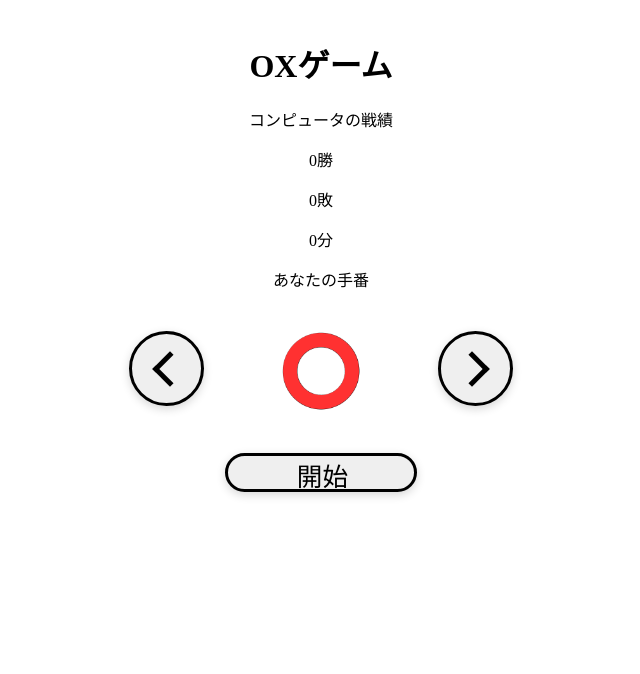
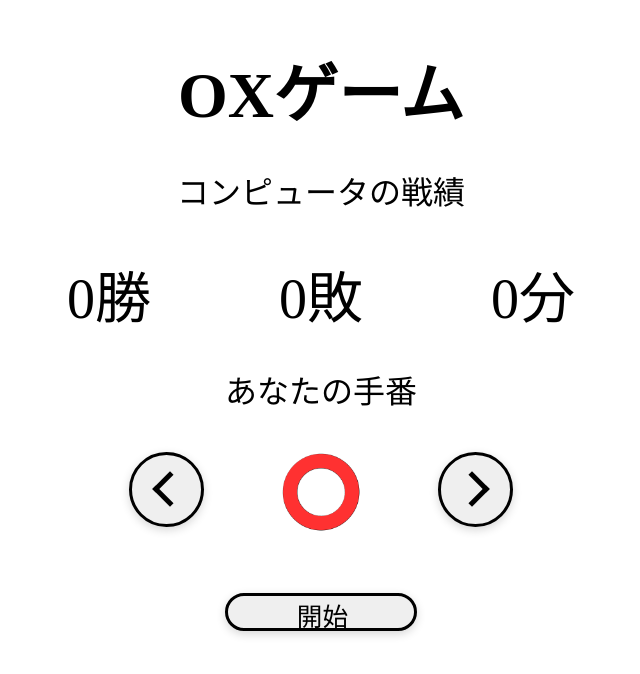
Before and after one commit to Fuki0612/OX, a plain HTML site: page index.html in a window 1280 px wide. Shown: the whole page, without its empty margins (319-959 px from the left). Drawn offline with Linux system fonts and the light colour scheme.

Commit message:
third_commit

```diff
--- a/clear_style.css
+++ b/clear_style.css
@@ -8,10 +8,17 @@ body {
     border: 1px solid #000;
 }
 
+#win_or_lose {
+    margin: 0;
+    margin-top: 5vh;
+    font-size: 10vh;
+}
+
 #container {
     display: flex;
     justify-content: center; /* 水平方向の中央寄せ */
     align-items: center;     /* 垂直方向の中央寄せ */
+    margin-top: 0;
 }
 
 #player_turn {
@@ -29,6 +36,7 @@ body {
     border: solid 3px #000;
     border-radius: 2vw;
     box-shadow: 0 3px 10px rgb(0 0 0 / 16%);
+    cursor: pointer;
 }
 
 #return:after {
--- a/index.html
+++ b/index.html
@@ -14,9 +14,11 @@
 <body>
     <h1>OXゲーム</h1>
     <p>コンピュータの戦績</p>
-    <p><span id="win"></span>勝</p>
-    <p><span id="lose"></span>敗</p>
-    <p><span id="draw"></span>分</p>
+    <div id=text_container>
+        <p class = text><span id="win"></span>勝</p>
+        <p class = text><span id="lose"></span>敗</p>
+        <p class = text><span id="draw"></span>分</p>
+    </div>
     <p>あなたの手番</p>
     <div id=container>
         <button id="left" onclick="select_button_click()"></button>
--- a/index_style.css
+++ b/index_style.css
@@ -1,11 +1,28 @@
 body {
     text-align: center;
     margin: 5vh 0 0 0;
+    font-size: 4vh;
+    user-select: none;
+}
+
+h1 {
+    font-size: 8vh;
+    margin-bottom: 3vh;
+}
+
+#text_container {
+    justify-content: center;
+    display: flex;
 }
 
 #container {
     display: flex;
     margin: 5vh 35vw 0 35vw;
+}
+
+.text {
+    margin: 1vh 5vw 0 5vw;
+    font-size: 7vh;
 }
 
 #left {
@@ -17,6 +34,7 @@ body {
     border: solid 3px #000;
     border-radius: 50%;
     box-shadow: 0 3px 10px rgb(0 0 0 / 16%);
+    cursor: pointer;
 }
 
 #left:after {
@@ -71,6 +89,7 @@ body {
     border: solid 3px #000;
     border-radius: 50%;
     box-shadow: 0 3px 10px rgb(0 0 0 / 16%);
+    cursor: pointer;
 }
 
 #right:after {
@@ -120,6 +139,7 @@ body {
     border: solid 3px #000;
     border-radius: 2vw;
     box-shadow: 0 3px 10px rgb(0 0 0 / 16%);
+    cursor: pointer;
 }
 
 #start:after {
```
Also changed, not shown: clear.html (+13 -2 lines), game.html (+4 -0 lines).
